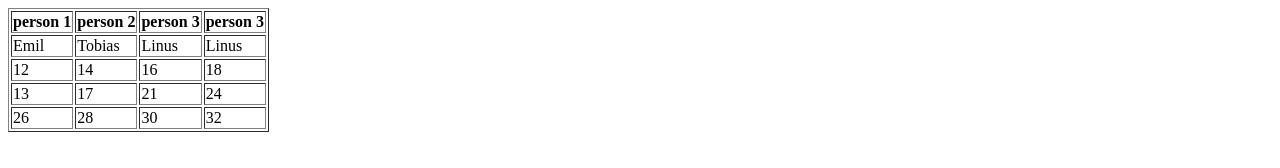
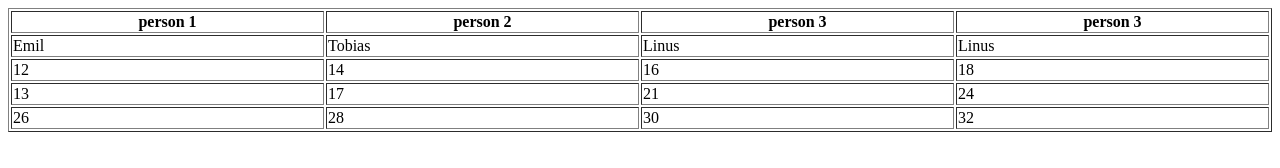
Before and after one commit to Sofochka15/project-23, a plain HTML site: page index.html in a window 1280 px wide. Drawn offline with Linux system fonts and the light colour scheme.

Commit message:
Add files via upload

```diff
--- a/index.html
+++ b/index.html
@@ -4,7 +4,7 @@
     <title>tables</title>
 </head>
 <body>
-    <table border="1">
+    <table border="1" style="width: 100%;">
         <thead>
         <tr>
           <th>person 1</th>
```
